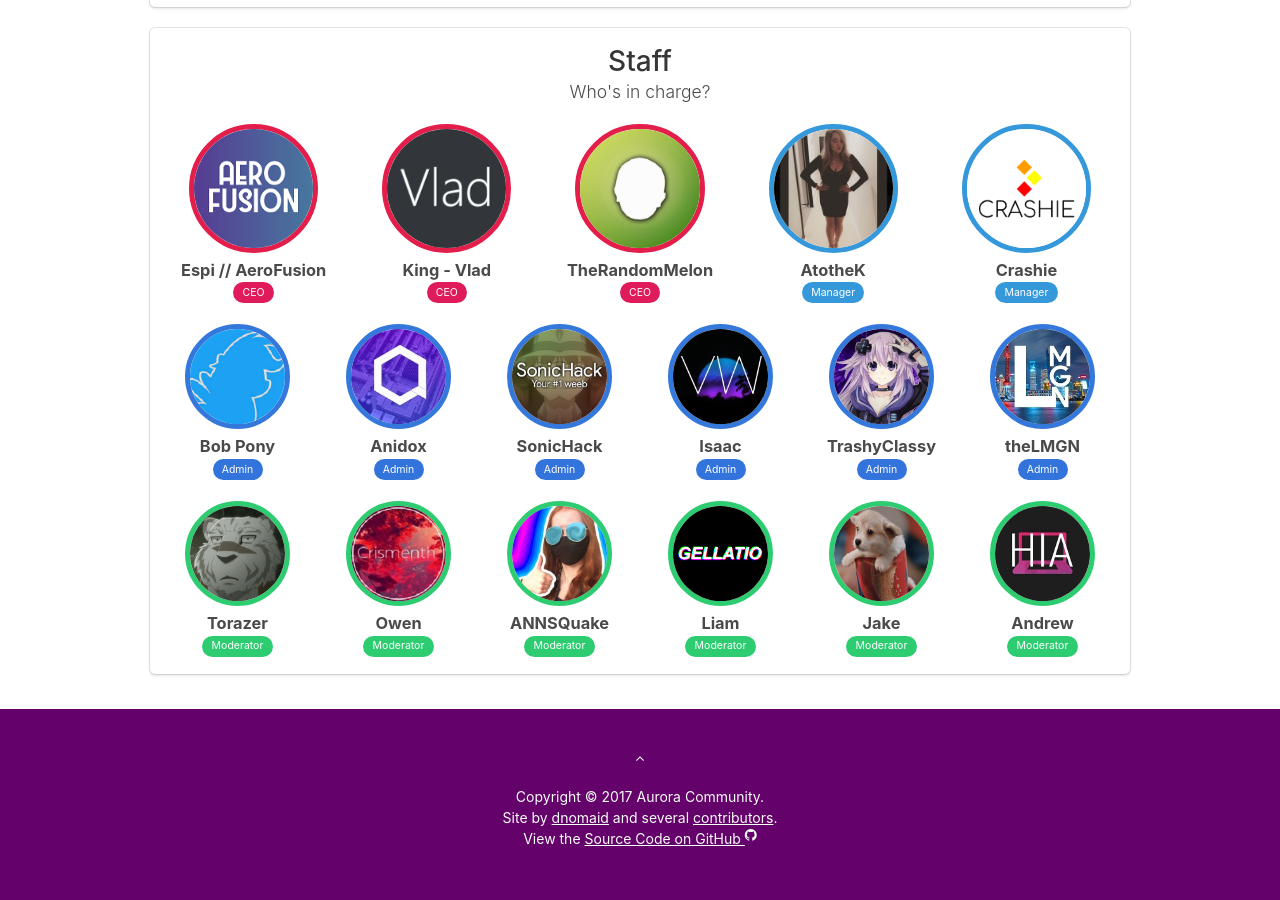
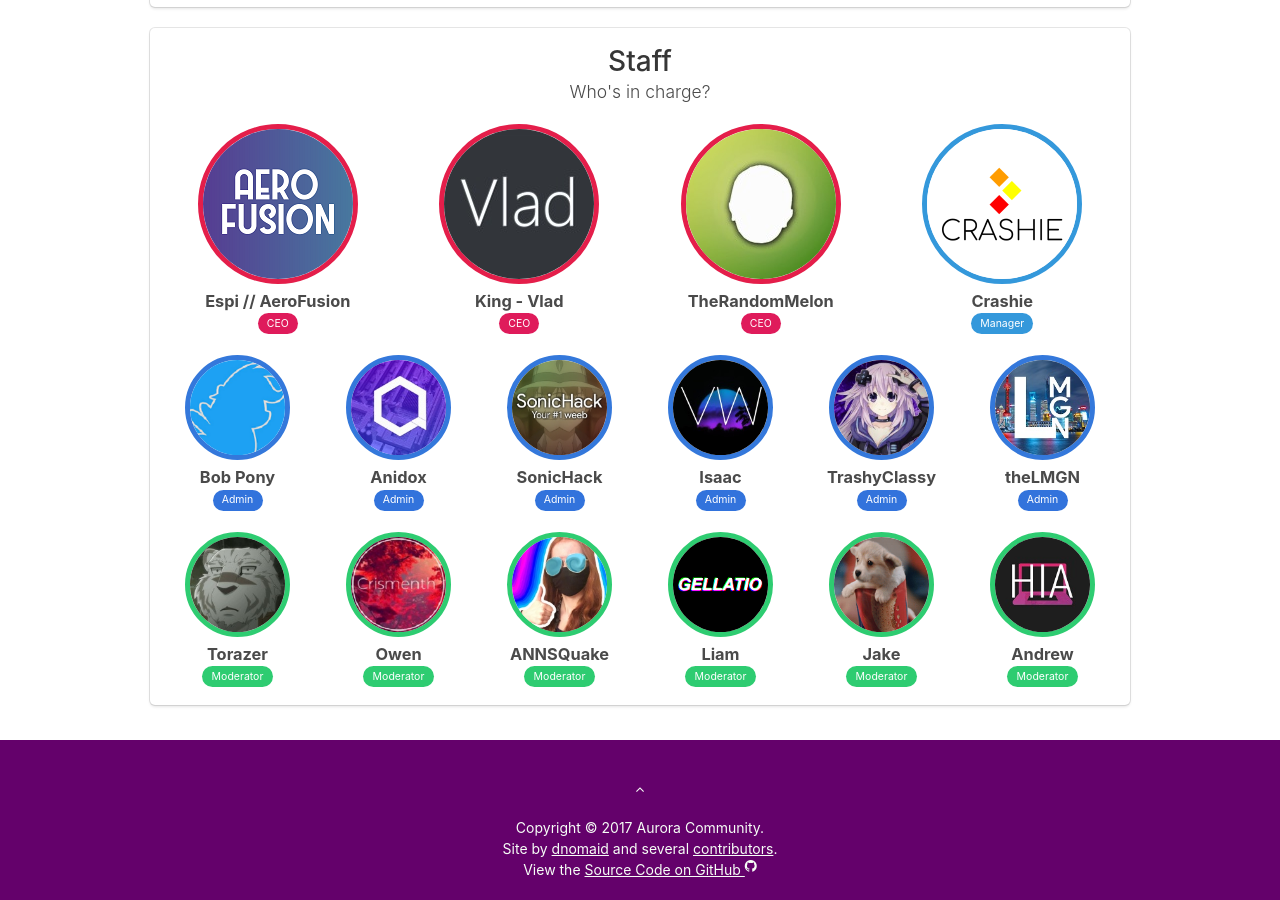
Before and after one commit to AuroraCommunity/AuroraCommunity.github.io, a Jekyll site: the page built from index.html, in a window 1280 px wide and 900 px high, scrolled down 733 px. Built offline with Jekyll 4.4.1, drawn with Linux system fonts in a browser that asks for light colours; nearby versions of some CDN libraries.

Commit message:
Update index.html

```diff
--- a/index.html
+++ b/index.html
@@ -25,10 +25,6 @@
 					    <div class="column">
                         <a href="https://trm.ovh" rel="noopener noreferrer" target="_blank"><img class="someone ceo" src="/img/people/melon.jpg"></a>
                         <h3>TheRandomMelon</h3><span class="tag is-ceo">CEO</span>
-                    </div>
-                   	 <div class="column">
-                        <a href="https://www.youtube.com/channel/UCi6p-LPSRkcMhEIJ2Qe0ABg/" rel="noopener noreferrer" target="_blank"><img class="someone manager" src="/img/people/amy.jpg"></a>
-                        <h3>AtotheK</h3><span class="tag is-manager">Manager</span>
                     </div>
 						<div class="column">
                         <a href="https://crashieblog.wordpress.com" rel="noopener noreferrer" target="_blank"><img class="someone manager" src="/img/people/crashie.png"></a>
```
